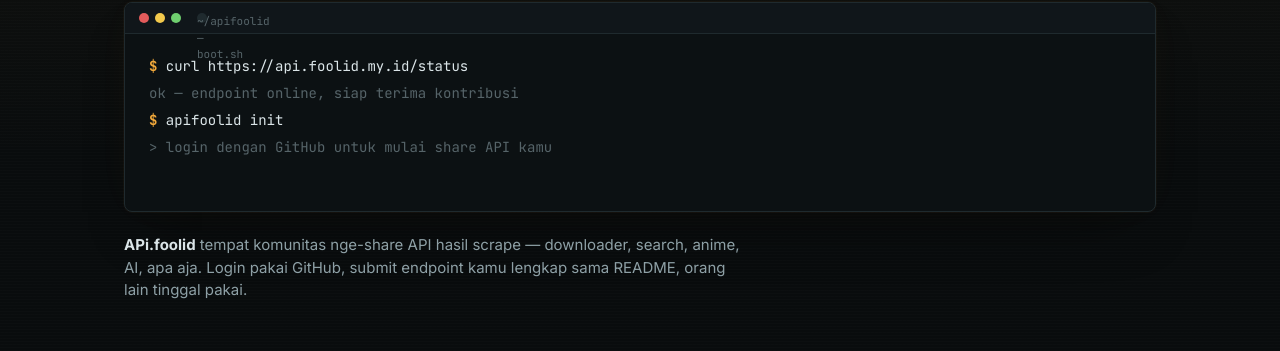
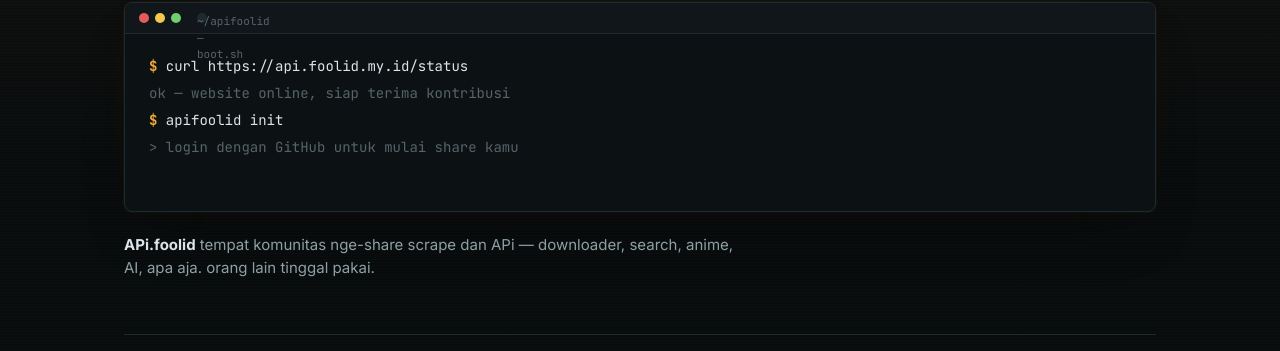
Before and after one commit to f0oln3t/apifoolid, a Next.js app: page / in a window 1280 px wide. Shown: the part 134-485 px from the top of the page. Built offline with nearby package versions, Linux system fonts and the light colour scheme; no server answers; the database is empty.

Commit message:
Update Hero component text and prompts

```diff
--- a/components/Hero.js
+++ b/components/Hero.js
@@ -4,9 +4,9 @@
 
 const BOOT_LINES = [
   { prompt: "$ ", text: "curl https://api.foolid.my.id/status", cls: "out" },
-  { prompt: "", text: "ok — endpoint online, siap terima kontribusi", cls: "comment" },
+  { prompt: "", text: "ok — website online, siap terima kontribusi", cls: "comment" },
   { prompt: "$ ", text: "apifoolid init", cls: "out" },
-  { prompt: "", text: "> login dengan GitHub untuk mulai share API kamu", cls: "comment" },
+  { prompt: "", text: "> login dengan GitHub untuk mulai share kamu", cls: "comment" },
 ];
 
 export default function Hero() {
@@ -76,8 +76,8 @@
         </div>
       </div>
       <p className="hero-sub">
-        <b>APi.foolid</b> tempat komunitas nge-share API hasil scrape — downloader, search,
-        anime, AI, apa aja. Login pakai GitHub, submit endpoint kamu lengkap sama README, orang
+        <b>APi.foolid</b> tempat komunitas nge-share scrape dan APi — downloader, search,
+        anime, AI, apa aja. orang
         lain tinggal pakai.
       </p>
     </section>
```
